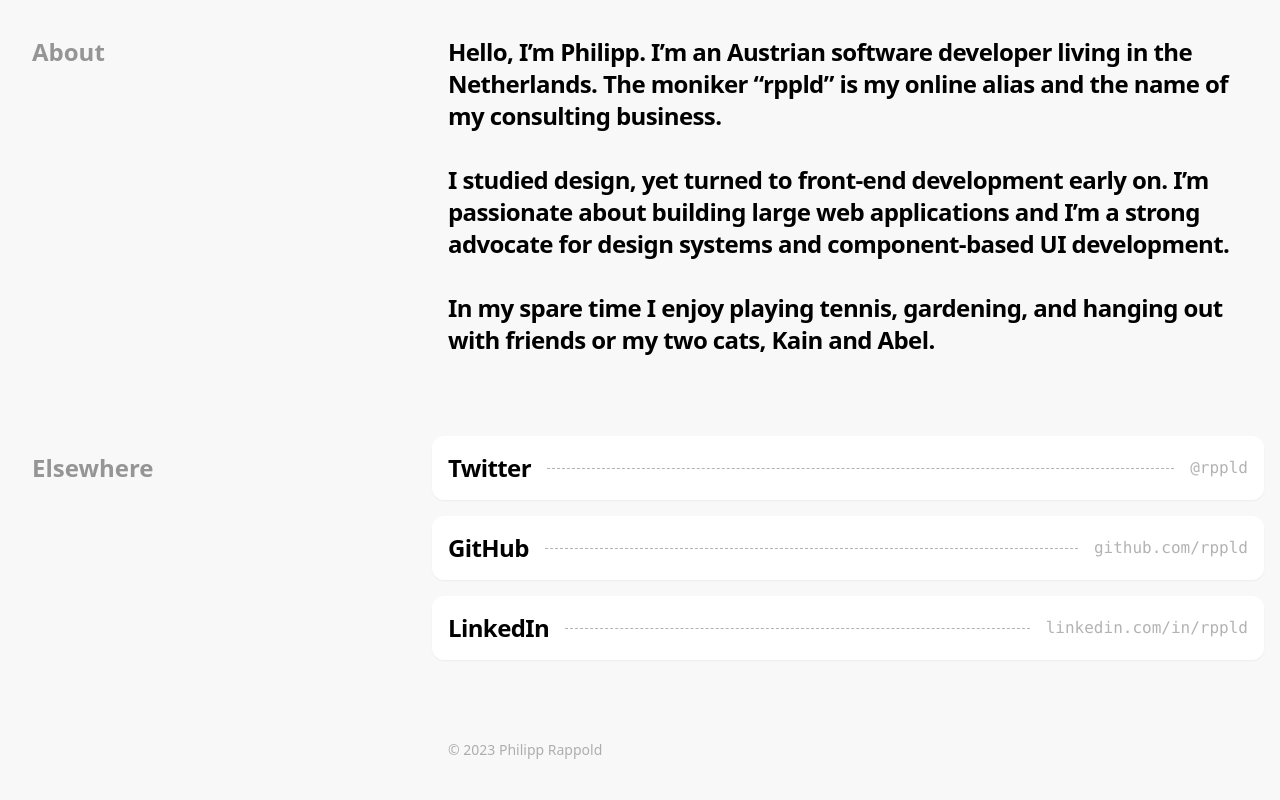
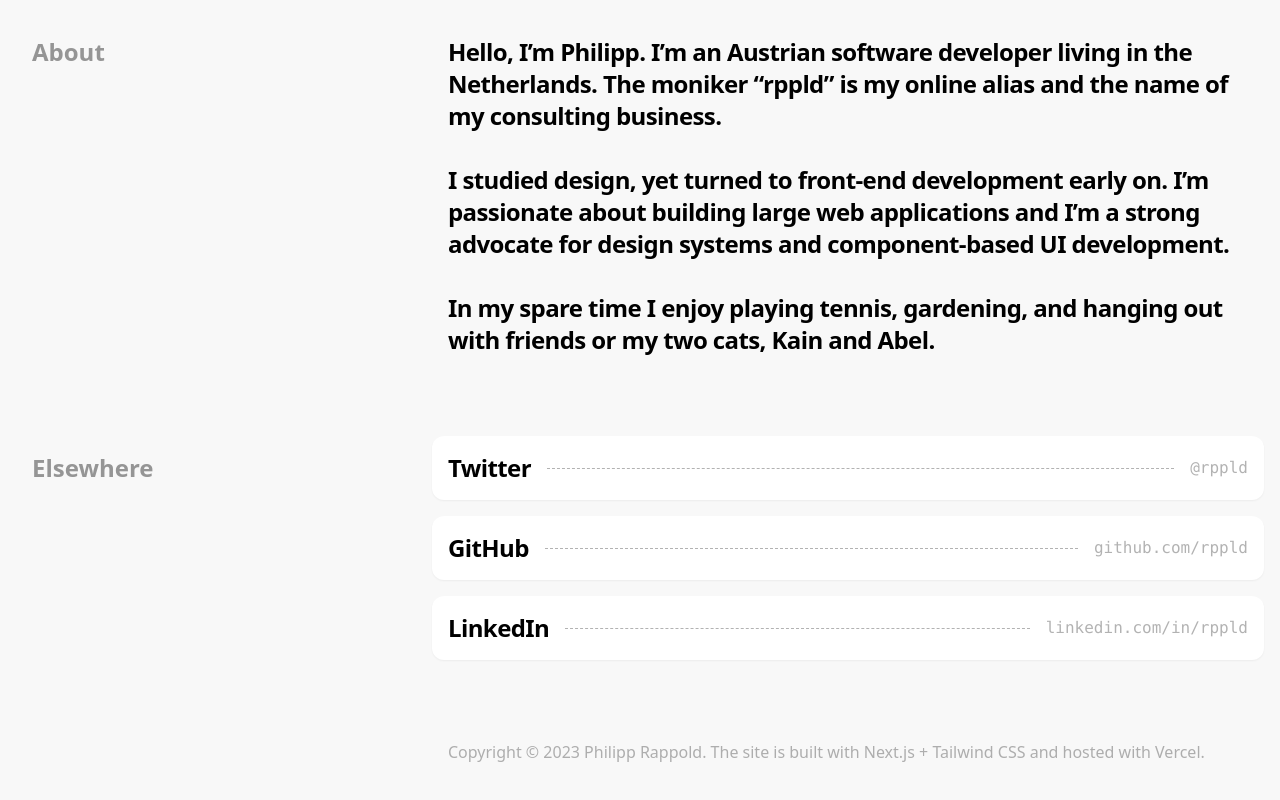
Before and after one commit to rppld/blog, a Next.js app: page / in a window 1280 px wide. Shown: the part 1772-2572 px from the top of the page. Built offline with nearby package versions, Linux system fonts and the light colour scheme.

Commit message:
Update smallprint

```diff
--- a/app/page.tsx
+++ b/app/page.tsx
@@ -161,9 +161,7 @@ export default function Home() {
         <Container>
           <PageGrid.Container>
             <PageGrid.Main>
-              <p className="text-sm text-black/30">
-                &copy; {new Date().getFullYear()} Philipp Rappold
-              </p>
+              <p className="text-md text-black/30">{pageData.smallprint}</p>
             </PageGrid.Main>
           </PageGrid.Container>
         </Container>
--- a/data/page.ts
+++ b/data/page.ts
@@ -9,6 +9,7 @@ type Link = {
 type PageData = {
   title: string;
   description: string;
+  smallprint: string;
   links: Link[];
   about: {
     texts: string[];
@@ -31,6 +32,7 @@ export const pageData: PageData = {
   title: "Philipp Rappold, Software Developer",
   description:
     "Design-minded software developer specialized in building large-scale JavaScript applications.",
+  smallprint: `Copyright © ${new Date().getFullYear()} Philipp Rappold. The site is built with Next.js + Tailwind CSS and hosted with Vercel.`,
   links: [
     { title: "Twitter", text: "@rppld", href: "https://twitter.com/rppld" },
     {
```
